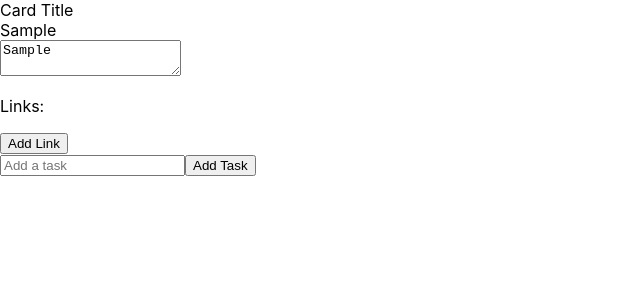
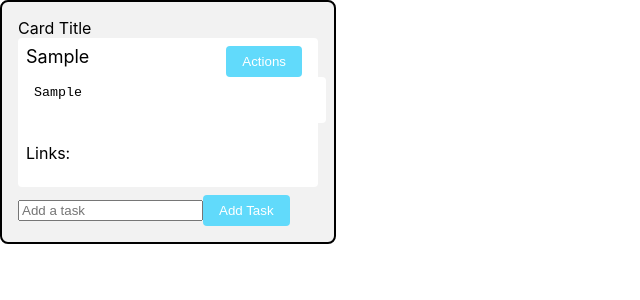
Before and after one commit to AmanDeka/task_tracker, a React (Create React App) app: page / in a window 1280 px wide. Both pictures are taken after typing "Sample" into the empty fields and a click on the button "Add Task". Shown: the top 300 px of the page, without its empty margins (0-640 px from the left). Built offline with nearby package versions, Linux system fonts and the light colour scheme.

Commit message:
added style to card

```diff
--- a/src/components/Card.tsx
+++ b/src/components/Card.tsx
@@ -1,6 +1,7 @@
 import React, { FunctionComponent } from "react";
 import { useState } from "react";
 import Task,{TaskProps} from './Task';
+import '../stylesheets/Card.css';
 
 
 
@@ -9,6 +10,10 @@ const Card:FunctionComponent = () => {
     const [title, setTitle] = useState<string>('Card Title');
     const [tasks, setTasks] = useState<TaskProps[]>([]);
     const [newTask, setNewTask] = useState<string>('');
+
+    const onDelete = (taskId:string) => {
+
+    }
 
     const handleTitleClick = () => {
       setIsEditingTitle(true);
@@ -24,7 +29,7 @@ const Card:FunctionComponent = () => {
 
     const addTask = () => {
       if (newTask.trim() !== '') {
-        setTasks([...tasks, { title:newTask,body: newTask } ]);
+        setTasks([...tasks, { id:"1",title:newTask,body: newTask,onDelete:onDelete } ]);
         setNewTask('');
       }
     };
--- a/src/components/Task.tsx
+++ b/src/components/Task.tsx
@@ -1,8 +1,10 @@
 import React, { useState, useEffect, useRef } from 'react';
 
 export interface TaskProps {
+  id: string;
   title: string;
   body: string;
+  onDelete: (taskId: string) => void;
 }
 
 const Task: React.FC<{task:TaskProps}> = ({ task }) => {
@@ -13,6 +15,7 @@ const Task: React.FC<{task:TaskProps}> = ({ task }) => {
   const [linkInput, setLinkInput] = useState('');
   const [isAddingLink, setIsAddingLink] = useState(false);
   const linkInputRef = useRef<HTMLInputElement>(null);
+  const [isDropdownOpen, setIsDropdownOpen] = useState(false);
 
   const handleTitleClick = () => {
     setIsEditingTitle(true);
@@ -47,14 +50,23 @@ const Task: React.FC<{task:TaskProps}> = ({ task }) => {
     setIsAddingLink(false);
   };
 
+  const handleDeleteTask = () => {
+    task.onDelete(task.id);
+  };
+
   useEffect(() => {
     if (isAddingLink) {
       linkInputRef.current?.focus();
     }
   }, [isAddingLink]);
 
+  const toggleDropdown = () => {
+    setIsDropdownOpen(!isDropdownOpen);
+  };
+
   return (
     <div className="task">
+      <div className="task-header">
         <div className="task-title" onClick={handleTitleClick}>
           {isEditingTitle ? (
             <input
@@ -67,12 +79,37 @@ const Task: React.FC<{task:TaskProps}> = ({ task }) => {
             <div>{title}</div>
           )}
         </div>
+        <div className="task-actions">
+          <div className={`dropdown ${isDropdownOpen ? 'open' : ''}`}>
+            <button className="dropbtn" onClick={toggleDropdown}>
+              Actions
+            </button>
+            <div className="dropdown-content">
+              <button onClick={handleDeleteTask}>Delete</button>
+              <button onClick={addLink}>Add Link</button>
+            </div>
+          </div>
+        </div>
+      </div>
       <div className="task-body">
         <textarea
           placeholder="Add task details..."
           value={body}
           onChange={handleBodyChange}
         />
+        <div className="link-input">
+          {isAddingLink && (
+            <input
+              ref={linkInputRef}
+              type="text"
+              placeholder="Enter link..."
+              value={linkInput}
+              onChange={handleLinkInputChange}
+              onBlur={handleLinkInputBlur}
+            />
+          )}
+        </div>
+      </div>
       <div className="task-links">
         <p>Links:</p>
         <ul>
@@ -85,20 +122,6 @@ const Task: React.FC<{task:TaskProps}> = ({ task }) => {
           ))}
         </ul>
       </div>
-        {isAddingLink && (
-          <div className="link-input">
-            <input
-              ref={linkInputRef}
-              type="text"
-              placeholder="Enter link..."
-              value={linkInput}
-              onChange={handleLinkInputChange}
-              onBlur={handleLinkInputBlur}
-            />
-          </div>
-        )}
-        <button onClick={addLink}>Add Link</button>
-      </div>
     </div>
   );
 };
--- /dev/null
+++ b/src/stylesheets/Card.css
@@ -0,0 +1,115 @@
+/* Card.css */
+
+.card {
+    width: 300px;
+    border: 2px solid #000;
+    border-radius: 8px;
+    background-color: #f2f2f2; /* Light gray background for the Card component */
+    padding: 16px;
+    margin-bottom: 16px;
+    display: inline-block;
+  }
+
+  .task {
+    margin-bottom: 8px;
+    background-color: #fff; /* White background for the Task component */
+    padding: 8px;
+    border-radius: 4px;
+  }
+
+  .task-header {
+    display: flex;
+    justify-content: space-between;
+  }
+
+  .task-title {
+    font-size: 18px;
+    margin-bottom: 8px;
+  }
+
+  .task-actions {
+    position: relative;
+    display: inline-block;
+  }
+
+  .dropdown {
+    display: inline-block;
+  }
+
+  .dropbtn {
+    cursor: pointer;
+    background-color: #61dafb;
+    color: #fff;
+    border: none;
+    padding: 8px 16px;
+    border-radius: 4px;
+  }
+
+  .dropdown-content {
+    display: none;
+    position: absolute;
+    background-color: #fff;
+    box-shadow: 0 8px 16px rgba(0, 0, 0, 0.2);
+    z-index: 1;
+  }
+
+  .dropdown-content button {
+    cursor: pointer;
+    color: #333;
+    padding: 12px 16px;
+    text-decoration: none;
+    display: block;
+  }
+
+  .dropdown-content button:hover {
+    background-color: #e1e1e1;
+  }
+
+  .dropdown.open .dropdown-content {
+    display: block;
+  }
+
+  .task-body {
+    margin-bottom: 8px;
+  }
+
+  /* Style for unfocused textarea */
+  .task-body textarea {
+    width: 100%;
+    border: none;
+    background-color: #fff; /* White background for the Task component textarea */
+    padding: 8px;
+    border-radius: 4px;
+    resize: none;
+  }
+
+  .link-input {
+    margin-bottom: 8px;
+  }
+
+  .task-links {
+    margin-top: 8px;
+  }
+
+  button {
+    cursor: pointer;
+    background-color: #61dafb;
+    color: #fff;
+    border: none;
+    padding: 8px 16px;
+    border-radius: 4px;
+    margin-right: 8px;
+  }
+
+  button:hover {
+    background-color: #4299e1;
+  }
+
+  .task-links ul {
+    list-style-type: none;
+    padding: 0;
+  }
+
+  .task-links li {
+    margin-bottom: 4px;
+  }
```
Lines whose indentation alone changed are shown as unchanged.
